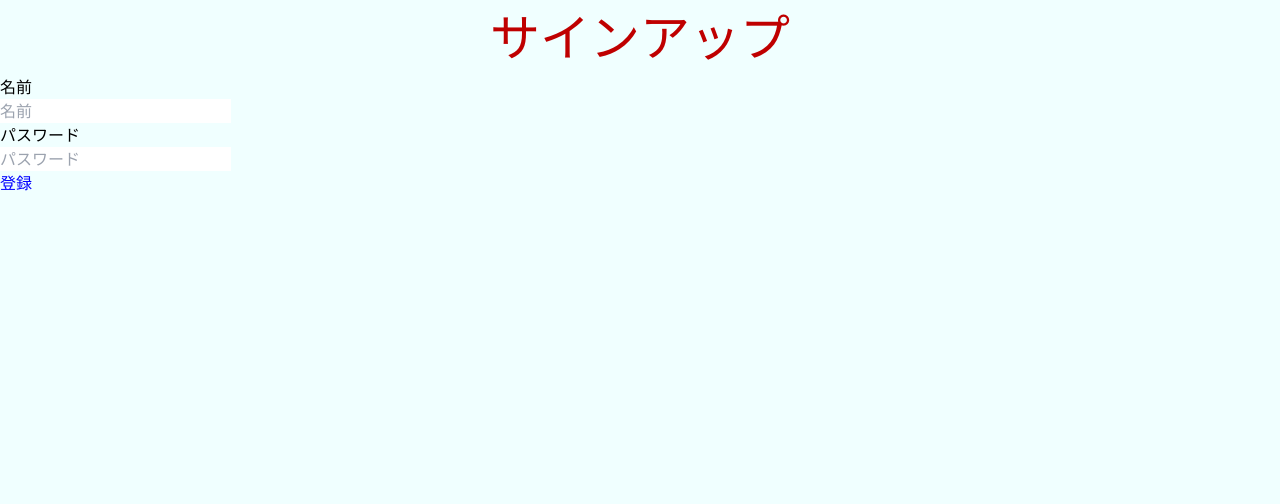
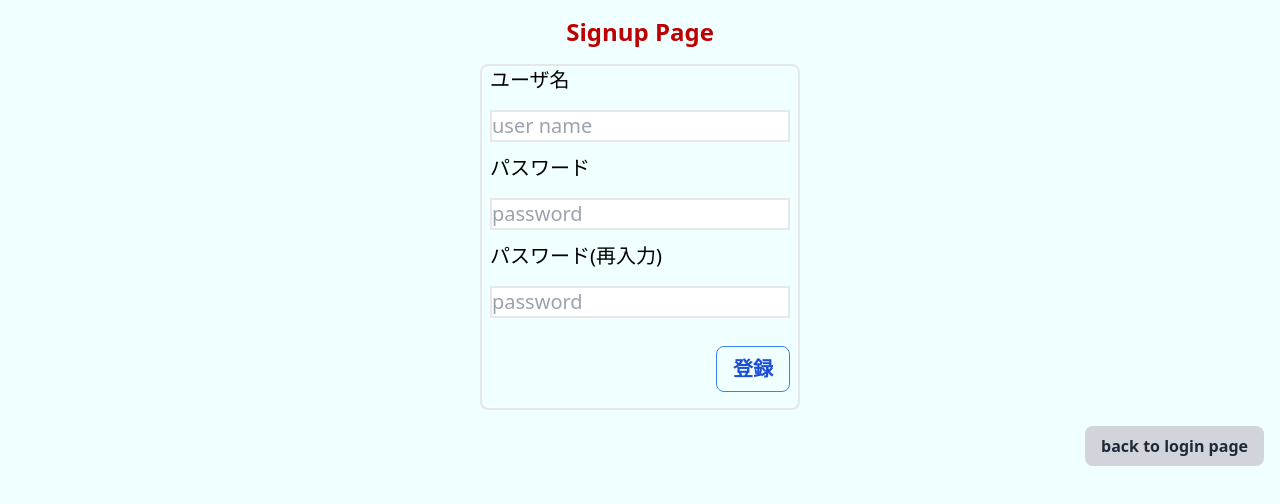
Before and after one commit to Tamashoo/Rakuten_summer_intern, a Vue app in the folder client/: page /signup in a window 1280 px wide. Shown: the top 504 px of the page. Built offline with nearby package versions, Linux system fonts and the light colour scheme.

Commit message:
#48 ログイン画面とサインイン画面のデザイン

```diff
--- a/client/src/pages/Login.vue
+++ b/client/src/pages/Login.vue
@@ -1,55 +1,74 @@
-<script>
+<script setup>
 import axios from "axios";
 import VueCookie from "vue-cookie";
 import { calcExpirationDate } from "../modules/module.js";
+import { useRouter } from "vue-router";
+import { ref } from "vue";
 
-export default {
-    data() {
-        return {
-            userName: "",
-            password: "",
-        };
-    },
-    methods: {
-        login() {
-            const userData = {
-                userName: this.userName,
-                password: this.password,
-            };
-            console.log(userData);
-            axios.post("api/login", userData)
-            .then(response => {
-                this.$router.push("/home");
-            })
-            .catch(error => {
+const Router = useRouter();
+
+const userName = ref("");
+const password = ref("");
+const wrongFlag = ref("");
+
+const login = () => {
+    const userData = {
+        userName: userName.value,
+        password: password.value,
+    }
+    axios.post("/api/login", userData)
+        .then(response => {
+            if (response === true) {
                 const exp = calcExpirationDate();
-                VueCookie.set("userName", this.userName, {
+                VueCookie.set("userName", userName.value, {
                     expires: exp
                 });
-                console.error("faild!", error);
-                this.$router.push("/home");
-            });
-        },
-    }
-};
+                Router.push("/home");
+            } else {
+                wrongFlag.value = true;
+            }
+        })
+        .catch(error => {
+            console.error("faild!", error);
+        });
+    // この下の処理は後に消す
+    const exp = calcExpirationDate();
+    VueCookie.set("userName", userName.value, {
+        expires: exp
+    });
+    Router.push("/home");
+}
 
-// const calcExpirationDate = () => {
-//     const expirationDate = new Date();
-//     expirationDate.setTime(expirationDate.getTime() + 3 * 60 * 1000)
-//     return expirationDate;
-// }
+const signup = () => {
+    Router.push("/signup");
+}
 
 </script>
 
 <template>
-    <h1>Login Page</h1>
-    <div class="login">
-        <label for="userName">ユーザ名</label>
-        <input type="text" id="userName" v-model="userName">
-        <label for="password">パスワード</label>
-        <input type="password" id="password" v-model="password">
+    <h1 class="text-2xl font-bold mt-4 text-center">Login Page</h1>
+    <div class="w-80 h-auto border-2 rounded-lg text-xl login mx-auto mt-4 text-left flex justify-center">
+        <div class="w-auto place-content-center h-auto">
+            <form @submit.prevent="login">
+                <div class="userName mb-3 mx-auto">
+                    <label for="userName">ユーザ名</label><br>
+                    <input type="text" class="border-2 mt-4" id="userName" placeholder="user name" v-model="userName" required>
+                </div>
+                <div class="password mb-3 mx-auto">
+                    <label for="password">パスワード</label><br>
+                    <input type="password" class="border-2 mt-4" placeholder="password" id="password" v-model="password" required>
+                </div>
+                <p v-if="wrongFlag === true" class="text-red-600 text-xs">ユーザ名またはパスワードが間違っています</p>
+                <div class="flex justify-end">
+                    <button class="bg-transparent hover:bg-blue-500 text-blue-700 font-semibold hover:text-white py-2 px-4 border border-blue-500 hover:border-transparent rounded-lg mb-4 mt-4 float">login</button>
+                </div>
+            </form>
+        </div>
     </div>
-    <button class="button" @click="login()">login</button>
+    <div class="flex justify-end mr-4 mt-4">
+        <button class="bg-gray-300 hover:bg-gray-400 text-gray-800 font-bold py-2 px-4 rounded-lg" @click="signup()">signup</button>
+    </div>
 </template>
+
 <style>
 </style>
--- a/client/src/pages/Signup.vue
+++ b/client/src/pages/Signup.vue
@@ -5,31 +5,59 @@ import { useRouter } from 'vue-router';
 const Router = useRouter();
 
 const Name = ref('');
-const Password = ref('');
+const Password1 = ref('');
+const Password2 = ref('');
+const passwordFlag = ref("");
 
 const register = () => {
     //登録する処理
+    if (checkPassword() === true) {
+        Router.push('/login');
+    } else {
+        passwordFlag.value = true;
+    }
+}
 
-    Router.push('/home');
+const login = () => {
+    Router.push("/login");
+}
+
+const checkPassword = () => {
+    if (Password1.value === Password2.value) {
+        return true;
+    }
+    return false;
 }
 
 </script>
 <template>
-    <h1 class="aiueo">サインアップ</h1>
-    <form @submit="register">
-        <p>名前</p>
-        <input required class="input" v-model="Name" placeholder="名前" />
-        <p>パスワード</p>
-        <input required class="input" v-model="Password" placeholder="パスワード" />
-        <p />
-        <button class="button">登録</button>
-    </form>
+    <h1 class="text-2xl font-bold mt-4 text-center">Signup Page</h1>
+    <div class="w-80 h-auto border-2 rounded-lg text-xl login mx-auto mt-4 text-left flex justify-center">
+        <div class="w-auto place-content-center h-auto">
+            <form @submit.prevent="register">
+                <div class="userName mb-3 mx-auto">
+                    <p>ユーザ名</p>
+                    <input required class="input border-2 mt-4" v-model="Name" type="text" placeholder="user name" />
+                </div>
+                <div class="password mb-3 mx-auto">
+                    <p>パスワード</p>
+                    <input required class="input border-2 mt-4" v-model="Password1" type="password" placeholder="password" />
+                </div>
+                 <div class="password mb-3 mx-auto">
+                    <p>パスワード(再入力)</p>
+                    <input required class="input border-2 mt-4" v-model="Password2" type="password" placeholder="password" />
+                </div>
+                <p v-if="passwordFlag === true" class="text-red-600 text-xs">パスワードが異なります</p>
+                <div class="flex justify-end">
+                    <button class="button bg-transparent hover:bg-blue-500 text-blue-700 font-semibold hover:text-white py-2 px-4 border border-blue-500 hover:border-transparent rounded-lg mb-4 mt-4 float">登録</button>
+                </div>
+            </form>
+        </div>
+    </div>
+    <div class="flex justify-end mr-4 mt-4">
+        <button class="bg-gray-300 hover:bg-gray-400 text-gray-800 font-bold py-2 px-4 rounded-lg" @click="login()">back to login page</button>
+    </div>
 </template>
+
 <style>
-.aiueo{
-    text-align: center;
-}
-.button{
-    color: blue;
-}
 </style>
```
